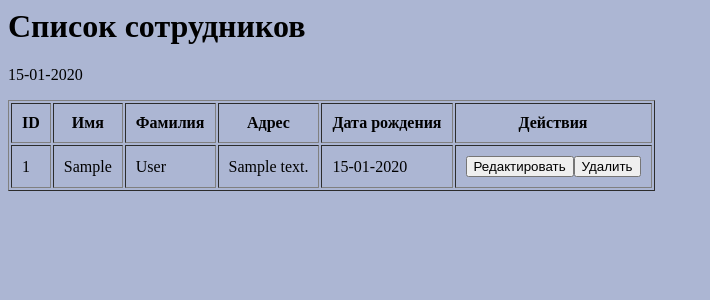
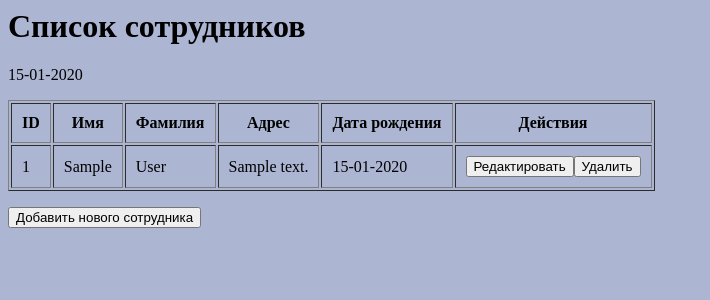
Before and after one commit to anarchyon/probe2, a FastAPI app: page / in a window 1280 px wide. Shown: the top 300 px of the page, without its empty margins (0-710 px from the left). Run offline with FastAPI, Linux system fonts and the light colour scheme; tables that the repository leaves empty hold one stand-in row (values such as "Sample post").

```diff
--- a/main.py
+++ b/main.py
@@ -29,6 +29,10 @@ def root(request: Request, db: Session = Depends(get_db_session)):
     for employee in staff:
         employee.birthdate = employee.birthdate.strftime("%d-%m-%Y")
     return templates.TemplateResponse("index.html",{"request": request, "data": staff})
+
+@app.post("/add", response_class=HTMLResponse)
+def add_employee():
+    pass
 
 # @app.get("/get-staff")
 # def get_staff():
--- a/templates/index.html
+++ b/templates/index.html
@@ -26,5 +26,7 @@
             </tr>
         {% endfor %}
         </table>
+        <p></p>
+        <button>Добавить нового сотрудника</button>
     </body>
 </htnl>
```
